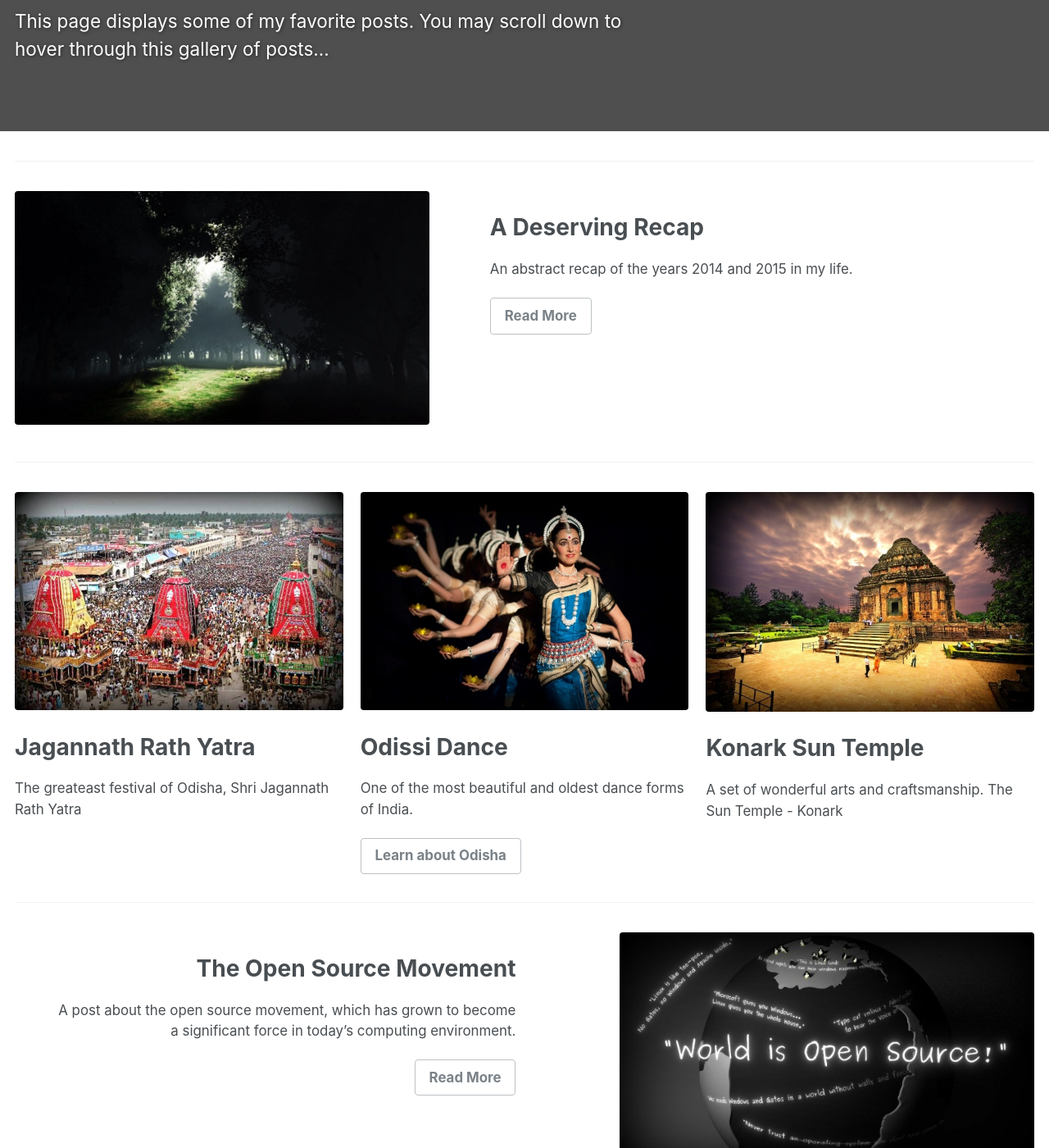
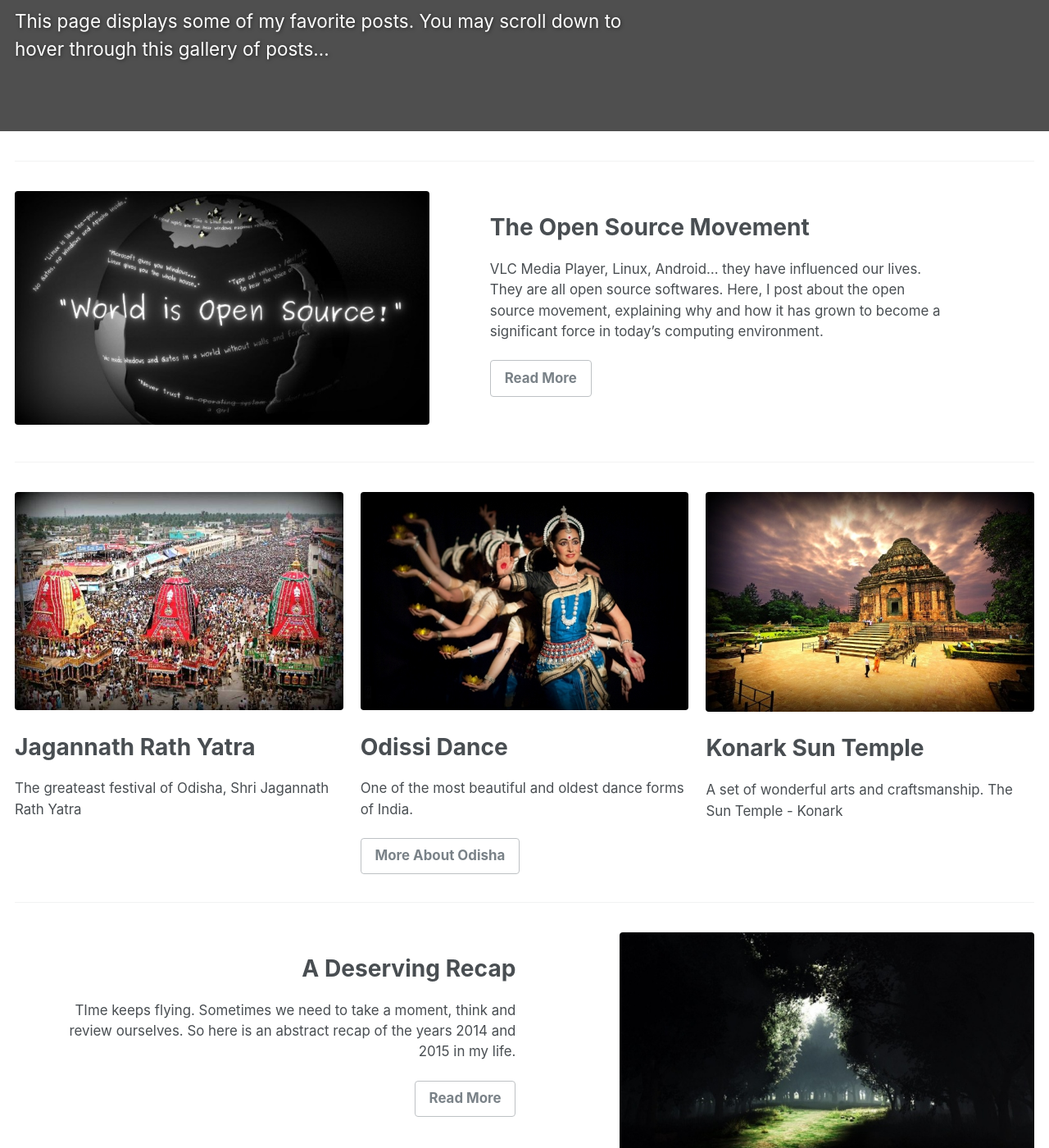
Before and after one commit to bhargavachary/bhargavachary.github.io, a Jekyll site: the page built from _pages/favorites.md, in a window 1280 px wide and 1400 px high, scrolled down 193 px. Shown: the whole window at 82% size. Built offline with Jekyll 4.4.1, drawn with Linux system fonts in a browser that asks for light colours.

Commit message:
no message

```diff
--- a/_pages/favorites.md
+++ b/_pages/favorites.md
@@ -9,12 +9,12 @@ header:
   overlay_image: intro.jpg
 excerpt: "This page displays some of my favorite posts. You may scroll down to hover through this gallery of posts..."
 
-feature_row2:
-  - image_path: f4.jpg
-    alt: "A Deserving Recap"
-    title: "A Deserving Recap"
-    excerpt: 'An abstract recap of the years 2014 and 2015 in my life.'
-    url: /2015/12/29/a-deserving-recap.html
+feature_row3:
+  - image_path: f5.jpg
+    alt: "The Open Source Movement"
+    title: "The Open Source Movement"
+    excerpt: 'VLC Media Player, Linux, Android... they have influenced our lives. They are all open source softwares. Here, I post about the open source movement, explaining why and how it has grown to become a significant force in today’s computing environment.'
+    url: /2015/10/21/the-open-source-movement.html
     btn_label: "Read More"
     btn_class: "btn--inverse"
 
@@ -28,19 +28,19 @@ feature_row:
     title: "Odissi Dance"
     excerpt: "One of the most beautiful and oldest dance forms of India."
     url: /2015/10/04/odisha-the-land-slighty-unknown.html
-    btn_label: "Learn about Odisha"
+    btn_label: "More About Odisha"
     btn_class: "btn--inverse"
   - image_path: f3.jpg
     alt: "Konark Sun Temple"
     title: "Konark Sun Temple"
     excerpt: "A set of wonderful arts and craftsmanship. The Sun Temple - Konark"
 
-feature_row3:
-  - image_path: f5.jpg
-    alt: "The Open Source Movement"
-    title: "The Open Source Movement"
-    excerpt: 'A post about the open source movement, which has grown to become a significant force in today’s computing environment.'
-    url: /2015/10/21/the-open-source-movement.html
+feature_row2:
+  - image_path: f4.jpg
+    alt: "A Deserving Recap"
+    title: "A Deserving Recap"
+    excerpt: 'TIme keeps flying. Sometimes we need to take a moment, think and review ourselves. So here is an abstract recap of the years 2014 and 2015 in my life.'
+    url: /2015/12/29/a-deserving-recap.html
     btn_label: "Read More"
     btn_class: "btn--inverse"
 
@@ -48,8 +48,8 @@ feature_row3:
 
 {% include feature_row id="intro" type="center" %}
 
-{% include feature_row id="feature_row2" type="left" %}
+{% include feature_row id="feature_row3" type="left" %}
 
 {% include feature_row %}
 
-{% include feature_row id="feature_row3" type="right" %}
+{% include feature_row id="feature_row2" type="right" %}
```
